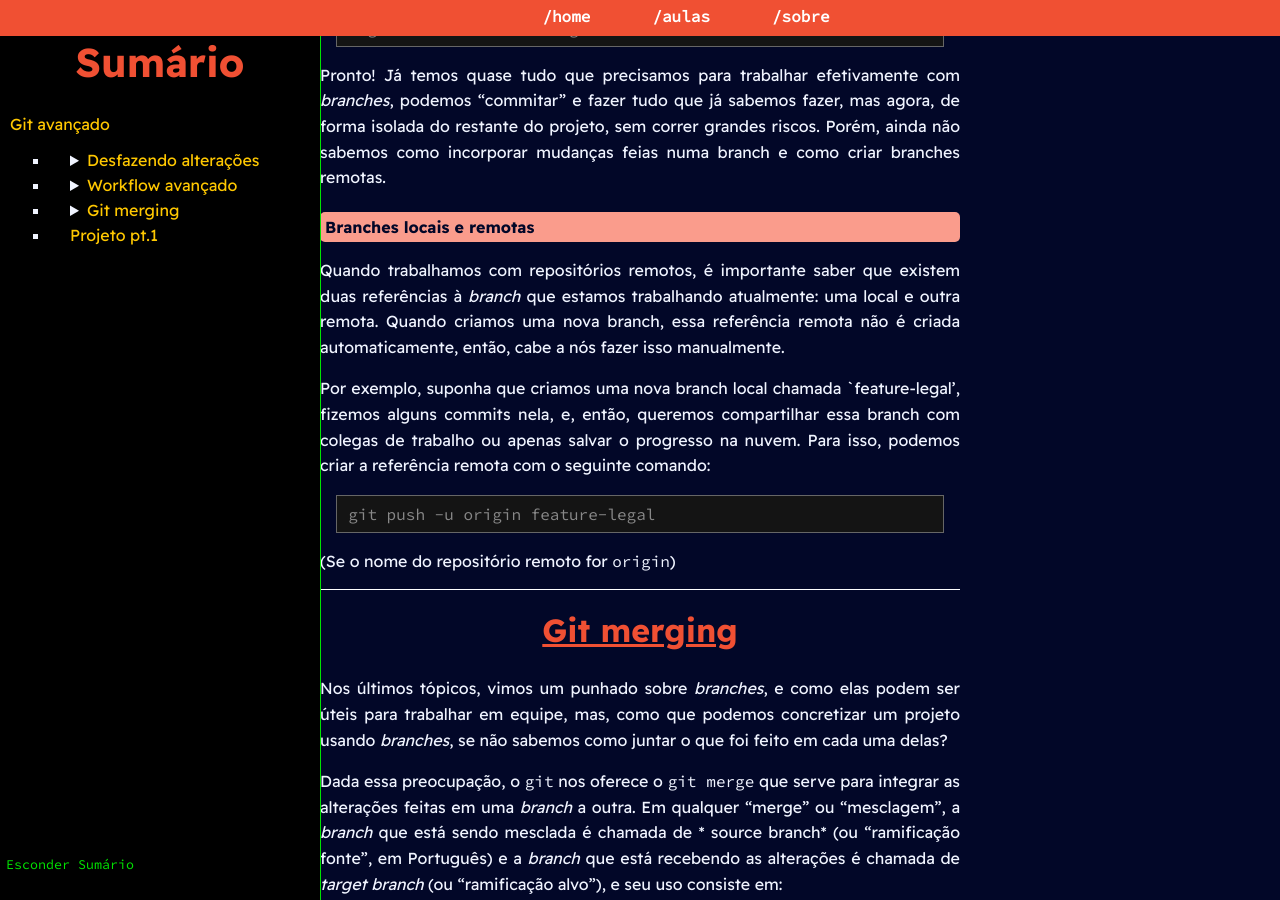
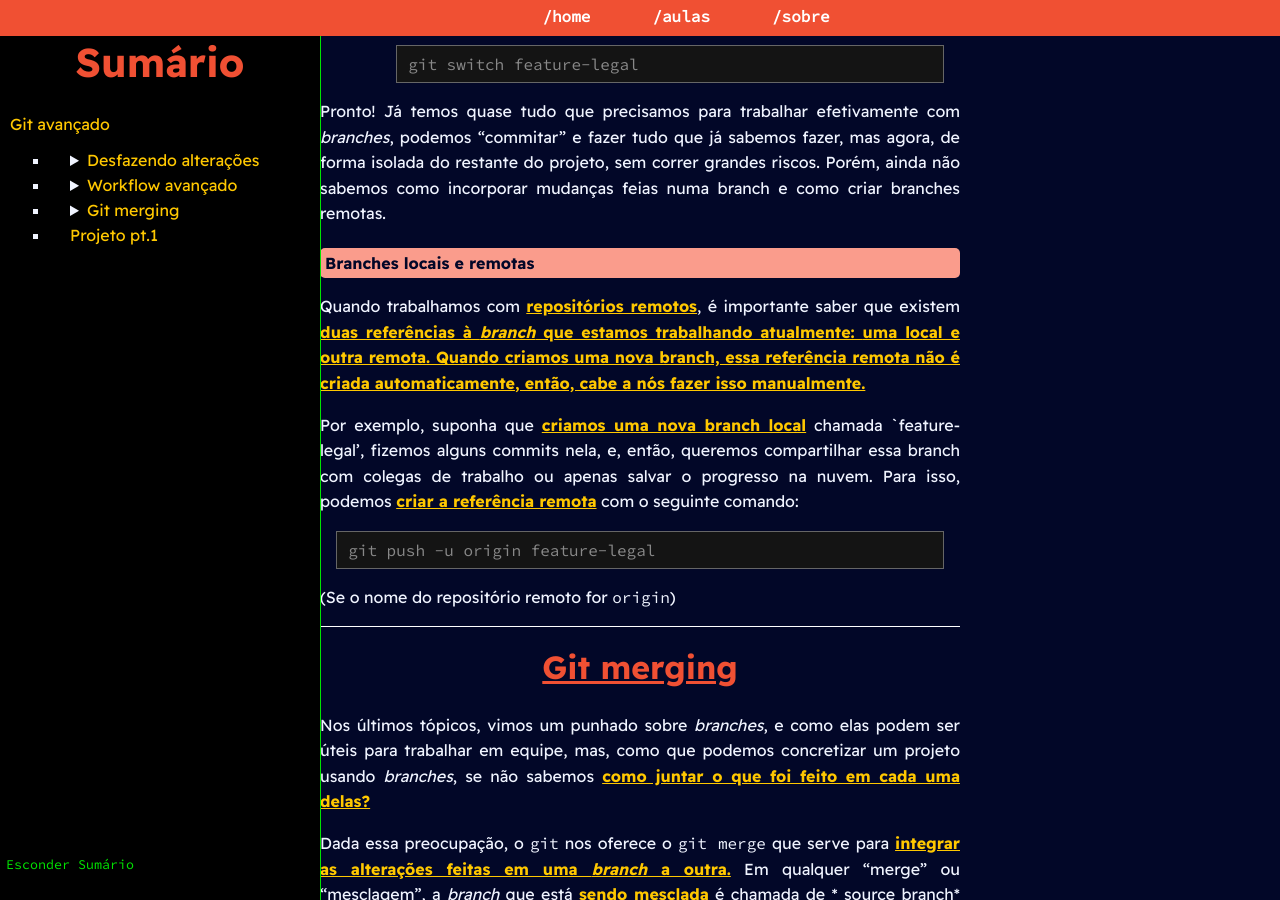
Before and after one commit to PETCC-UFRN/minicurso-linux-git, a Jekyll site: the page built from quartoDia.md, in a window 1280 px wide and 900 px high, scrolled down 4529 px. Built offline with Jekyll 4.4.1, drawn with Linux system fonts in a browser that asks for light colours; some of the changed text lies outside the part shown.

Commit message:
marcando palavras

````diff
--- a/quartoDia.md
+++ b/quartoDia.md
@@ -47,14 +47,14 @@
 ## Desfazendo alterações
 
 No [último tópico](/terceiroDia.md), tivemos o nosso primeiro contato com o `git`, e aprendemos a criar
-repositórios para nos ajudar a rastrear as alterações feitas no nosso projeto localmente e remotamente.
-Entretanto, durante o desenvolvimento de um projeto, é comum que ocorram erros ou alterações
-indesejáveis. Por exemplo, podemos alterar um arquivo sem querer, ou adicionar um arquivo que não deveria
+repositórios para nos ajudar a <span class="destaque">rastrear as alterações feitas no nosso projeto localmente e remotamente</span>.
+Entretanto, durante o desenvolvimento de um projeto, é comum que ocorram <span class="destaque">erros ou alterações
+indesejáveis</span>. Por exemplo, podemos alterar um arquivo sem querer, ou adicionar um arquivo que não deveria
 ser adicionado, ou até mesmo fazer um commit com uma mensagem errada.
 
 Além disso, quando ainda estamos desenvolvendo certa maturidade em relação ao uso do `git`, é muito comum
-tomar medidas extremas para solucionar diferentes tipos de problemas, sem de fato usar os meios que a
-ferramenta nos oferece. Quem nunca deletou e baixou o repositório novamente para se livrar de
+tomar medidas extremas para solucionar diferentes tipos de problemas, <span class="destaque">sem de fato usar os meios que a
+ferramenta nos oferece </span>. Quem nunca deletou e baixou o repositório novamente para se livrar de
 um simples `commit` errado?
 
 Por isso, vamos apresentar algumas formas seguras e mais "elegantes" de lidar com alguns tipos de
@@ -89,17 +89,17 @@
 verdade deveria ser "E" ao invés de "R". E agora, o que fazer?
 
 Revisitando o nosso histórico de commits (podemos fazer isso com o comando `git log --oneline`), urge
-a necessidade de voltar para o commit anterior e corrigir o nome do commit.
+a necessidade de <span class="destaque">voltar para o commit anterior</span> e corrigir o nome do commit.
 
 <img style=" display: block;margin: 0 auto;" src="assets/images/git_dia4_imagem2.jpeg" width="70%">
 <br>
 
 Para isso, existem algumas possibilidades, dentre as quais:
 
-#### `git reset`
+#### "git reset"
 
-A primeira ideia é usar o comando `git reset`, visto que ele tem a capacidade de mover o `HEAD` para um
-commit anterior, onde, por padrão, arquivos alterados são preservados mas não ficam na *stagin area*.
+A primeira ideia é usar o comando `git reset`, visto que ele tem a capacidade de <span class="destaque">mover o `HEAD` para um
+commit anterior </span>, onde, por padrão, arquivos alterados são preservados mas não ficam na *stagin area*.
 
 Então, para simplesmente voltar para o commit anterior, podemos fazer:
 
@@ -107,7 +107,7 @@
 git reset HEAD~1
 ```
 
-aqui, o `~1` indica a quantidade de commits que queremos voltar, no caso, 1 commit. Agora, nosso histórico
+aqui, o `~1` indica a <span class="destaque">quantidade de commits</span> que queremos voltar, no caso, 1 commit. Agora, nosso histórico
 de commits fica assim:
 
 <img style=" display: block;margin: 0 auto;" src="assets/images/git_dia4_imagem3.jpeg" width="70%">
@@ -120,7 +120,7 @@
 git add E ; git commit -m E
 ```
 
-### `git commit --amend`
+#### "git commit --amend"
 
 Alternativamente, podemos usar o comando `git commit --amend`, que nos permite alterar o commit mais
 recente, inclusive os arquivos que foram adicionados a ele.
@@ -129,7 +129,7 @@
 git commit --amend
 ```
 
-Será aberto um editor de texto, onde você poderá alterar a mensagem do commit e após salvar e fechar o
+Será aberto um editor de texto, onde você poderá alterar a mensagem do commit e, após salvar e fechar o
 editor, o commit será alterado.
 
 ## Workflow avançado
@@ -137,20 +137,20 @@
 Todas essas funcionalidades que vimos até agora sobre o `git` são muito úteis, mas, até então, só
 trabalhamos individualmente em pequenos projetos num ambiente controlado. Nesse sentido, é dada a hora
 de finalmente começarmos a apreciar todo o potencial das ferramentas oferecidas pelo `git` para trabalhar
-em ambientes de coloboração. A primeira dessas ferramentas que vamos explorar são as *branches*.
+em <span class="destaque">ambientes de coloboração</span>. A primeira dessas ferramentas que vamos explorar são as <span class="destaque">*branches*</span>.
 
 ### Git branching
 
 Se você pensar no seu histórico de commits como uma árvore, você pode visualizar *branches* como
-ramificações ou galhos dessa árvore, e a ideia por trás das *branches* é permitir que você e seus
-companheiros de projeto, trabalhem em diferentes partes do projeto, sem interferir diretamente no trabalho
-dos outros.
+ramificações ou galhos dessa árvore. A ideia por trás das *branches* é permitir que você e seus
+companheiros de projeto <span class="destaque">trabalhem em diferentes partes do projeto, sem interferir diretamente no trabalho
+dos outros</span>.
 
 O uso dessa ferramenta pode variar a depender da necessidade e política de desenvolvimento de cada projeto,
-entretanto, uma pratica comum é definir uma *branch* principal, geralmente chamada de `master` ou `main`,
-e a cada nova funcionalidade ou correção de bug, criar uma nova *branch* a partir da principal.
+entretanto, uma pratica comum é <span class="destaque">definir uma *branch* principal</span>, geralmente chamada de `master` ou `main`,
+e <span class="destaque">a cada nova funcionalidade</span> ou correção de bug, <span class="destaque">criar uma nova *branch* a partir da principal.</span>
 Essas *branches* secundárias são o que chamamos de *topic branches* ou *feature branches*, e assim que elas
-cumprem o seu propósito, são incorporadas na *branch* principal e deletadas.
+cumprem o seu propósito, são <span class="destaque">incorporadas na *branch* principal e deletadas.</span>
 
 <img style=" display: block;margin: 0 auto;" src="assets/images/git_dia4_imagem4.jpeg" width="70%">
 <br>
@@ -163,21 +163,21 @@
 para um nome mais significativo, como `main`, e criar novas branches a partir dela e trabalhar
 em novas funcionalidades para o projeto.
 
-1. Podemos iniciar o repositório com a branch principal chamada de `main`:
+- 1) Podemos iniciar o repositório com a branch principal chamada de `main`:
 
   ```terminal
   git init --initial-branch=main
   ```
 
-2. Em seguida, podemos criar uma nova branch a partir dela com o `git branch <nome_da_branch> <branch_base>`:
+- 2) Em seguida, podemos criar uma nova branch a partir dela com o `git branch <nome_da_branch> <branch_base>`:
 
   ```terminal
   git branch feature-legal main
   ```
 
-- Alternativamente, podemos omitir o nome da *branch* base, e o `git` vai assumir que queremos criar a nova branch a partir da qual estamos atualmente.
+- Alternativamente, podemos omitir o nome da *branch* base, e o `git` vai assumir que queremos criar a nova branch <span class="destaque">a partir da qual estamos</span> atualmente.
 
-3. Precisamos mudar para a nova branch para começar a trabalhar nela, então usamos o comando `git switch <branch>` (que serve apenas para trocar de branches) ou `git checkout` (mais sobre ele no futuro):
+- 3) Precisamos <span class="destaque"> mudar para a nova branch para começar a trabalhar nela</span>, então usamos o comando `git switch <branch>` (que serve apenas para trocar de branches) ou `git checkout` (mais sobre ele no futuro):
 
   ```terminal
   git switch feature-legal
@@ -189,13 +189,13 @@
 
 #### Branches locais e remotas
 
-Quando trabalhamos com repositórios remotos, é importante saber que existem duas referências
-à *branch* que estamos trabalhando atualmente: uma local e outra remota. Quando criamos uma nova branch,
-essa referência remota não é criada automaticamente, então, cabe a nós fazer isso manualmente.
+Quando trabalhamos com <span class="destaque">repositórios remotos</span>, é importante saber que existem <span class="destaque">duas referências
+à *branch*<span> que estamos trabalhando atualmente: <span class="destaque">uma local e outra remota</span>. Quando criamos uma nova branch,
+essa referência remota <span class="destaque">não é criada automaticamente</span>, então, cabe a nós fazer isso manualmente.
 
-Por exemplo, suponha que criamos uma nova branch local chamada `feature-legal', fizemos alguns commits nela, e,
+Por exemplo, suponha que <span class="destaque">criamos uma nova branch local</span> chamada `feature-legal', fizemos alguns commits nela, e,
 então, queremos compartilhar essa branch com colegas de trabalho ou apenas salvar o progresso na nuvem.
-Para isso, podemos criar a referência remota com o seguinte comando:
+Para isso, podemos <span class="destaque">criar a referência remota</span> com o seguinte comando:
 
 ```terminal
 git push -u origin feature-legal
@@ -206,12 +206,12 @@
 ## Git merging
 
 Nos últimos tópicos, vimos um punhado sobre *branches*, e como elas podem ser úteis para trabalhar em
-equipe, mas, como que podemos concretizar um projeto usando *branches*, se não sabemos como juntar o
-que foi feito em cada uma delas?
+equipe, mas, como que podemos concretizar um projeto usando *branches*, se não sabemos <span class="destaque">como juntar o
+que foi feito em cada uma delas?</span>
 
-Dada essa preocupação, o `git` nos oferece o `git merge` que serve para integrar as alterações feitas em
-uma *branch* a outra. Em qualquer "merge" ou "mesclagem", a *branch* que está sendo mesclada é chamada de *
-source branch* (ou "ramificação fonte", em Português) e a *branch* que está recebendo as alterações é chamada
+Dada essa preocupação, o `git` nos oferece o `git merge` que serve para <span class="destaque">integrar as alterações feitas em
+uma *branch* a outra.</span> Em qualquer "merge" ou "mesclagem", a *branch* que está <span class="destaque">sendo mesclada</span> é chamada de *
+source branch* (ou "ramificação fonte", em Português) e a *branch* que está <span class="destaque">recebendo as alterações</span> é chamada
 de *target branch* (ou "ramificação alvo"), e seu uso consiste em:
 
 - Estando na *target branch*:
@@ -221,21 +221,21 @@
   ```
 
 Mas, nem sempre é tão simples assim, e existem diferentes formas que o `git` pode realizar essa
-mesclagem, as quais impactam diretamente no seu histórico de commits.
+mesclagem, as quais impactam diretamente no seu <span class="destaque">histórico de commits.</span>
 
 ### Fast-forward merge
 
-Uma das formas que o `merge` ocorre é *fast-foward*, e a ideia é que a *target branch* vai apenas avançar o seu histórico em relação a *source branch*, por exemplo, imagine o seguinte histórico de commits:
+Uma das formas que o `merge` ocorre é *fast-foward*, e a ideia é que a *target branch* vai apenas <span class="destaque">avançar o seu histórico</span> em relação a *source branch*, por exemplo, imagine o seguinte histórico de commits:
 
 <img style=" display: block;margin: 0 auto;" src="assets/images/git_dia4_imagem5.jpeg" width="70%">
 <br>
 
-Suponha que a *branch* vermelha (`feature`) cumpriu seu propósito e agora você quer mesclar o que foi feito
-nela a linha de desenvolvimento principal (`main`). Pensando de forma lúdica, o `git` realizaria a
-mesclagem  apenas descendo essas bolinhas vermelhas e deixando equiparadas com a `main` e avançando o
-`HEAD` para o commit mais recente da `feature`. Visualmente, isso ocorre da seguinte maneira:
+Suponha que a *branch* vermelha (`feature`) cumpriu seu propósito e agora você quer <span class="destaque">mesclar o que foi feito
+nela a linha de desenvolvimento principal (`main`).</span> Pensando de forma lúdica, o `git` realizaria a
+mesclagem  apenas descendo essas bolinhas vermelhas e deixando <span class="destaque">equiparadas com a `main</span> e <span class="destaque">avançando o
+`HEAD`</span> para o commit mais recente da `feature`. Visualmente, isso ocorre da seguinte maneira:
 
-1. E alinhado a linha de desenvolvimento principal:
+1. É alinhado à linha de desenvolvimento principal:
 
 <img style=" display: block;margin: 0 auto;" src="assets/images/git_dia4_imagem6.jpeg" width="70%">
 <br>
@@ -245,50 +245,51 @@
 <img style=" display: block;margin: 0 auto;" src="assets/images/git_dia4_imagem7.jpeg" width="70%">
 <br>
 
-Mas, e se a divergência não for assim tão simples e seu histórico estiver análogo a
-[essa figura](#git-branching), seria possível fazer esse avanço?
+Mas, e se a divergência não for assim tão simples e seu histórico estiver análogo à figura abaixo(#git-branching), seria possível fazer esse avanço?
+
+<img style=" display: block;margin: 0 auto;" src="assets/images/git_dia4_imagem4.jpeg" width="70%">
 
 ### Three-way merge
 
-A outra forma de o `git` realizar merges é o *three-way merge*. Ele acontece quando é impossível alcançar a
-cabeça da *target branch* seguindo os commits parentes a partir da cabeça da *source branch*. Visualmente,
+A outra forma de o `git` realizar merges é o *three-way merge*. Ele acontece quando é <span class="destaque">impossível alcançar a
+cabeça da *target branch*</span> seguindo os commits parentes a partir da cabeça da *source branch*. Visualmente,
 isso seria:
 
 <img style=" display: block;margin: 0 auto;" src="assets/images/git_dia4_imagem8.jpeg" width="70%">
 <br>
 
-- Note que, de fato, é impossível alcançar o commit F, a partir do commit E, logo, isso significa que as branches
-divergiram e que o `git` precisará realizar o *three-way merge*.
+- Note que, de fato, é impossível alcançar o commit F, a partir do commit E, logo, isso significa que <span class="destaque">as branches
+divergiram</span> e que o `git` precisará realizar o *three-way merge*.
 
-Para conseguir realizar a mesclagem, o `git` precisa criar um novo commit que tenha como parente os dois
+Para conseguir realizar a mesclagem, o `git` precisa <span class="destaque">criar um novo commit</span> que tenha como parente os dois
 últimos commits da *source* e *target* branch, de forma que o histórico das duas fiquem acessíveis a partir
 da mesma branch.
 
 <img style=" display: block;margin: 0 auto;" src="assets/images/git_dia4_imagem9.jpeg" width="70%">
 <br>
 
-E esse processo só ocorre, se alterações feitas em uma branch não interferirem diretamente nas alterações
-feitas na outra, caso contrário, o `git` não conseguirá realizar a mesclagem e você terá que resolver
-cada conflito manualmente, para consolidar o *merge commit*.
+E esse processo só ocorre se <span class="destaque">alterações feitas em uma branch não interferirem diretamente nas alterações
+feitas na outra</span>, caso contrário, o `git` não conseguirá realizar a mesclagem e você terá que <span class="destaque">resolver
+cada conflito manualmente</span>, para consolidar o *merge commit*.
 
 ### Lidando com conflitos
 
-Para além do *three-way merge* e do `git`, um dos desafios mais clássicos que enfretamos ao trabalhar com
-projetos e com outras pessoas é a resolução de conflitos. Seja por falta de comunicação entre a equipe,
+Para além do *three-way merge* e do `git`, um dos desafios mais clássicos que enfretamos ao <span class="destaque">trabalhar com
+projetos e com outras pessoas</span> é a resolução de conflitos. Seja por <span class="destaque">falta de comunicação entre a equipe</span>,
 planejamento, erro humano, ou qualquer outra razão, é muito comum que duas ou mais pessoas acabem
 trabalhando na mesma parte do projeto ao mesmo tempo e isso resultar em conflitos.
 
-Consequentemente, com o `git` não é diferente, e conflitos ocorrem no momento em que o `git` não consegue
-mesclar duas branches automaticamente via *three-way merge*. Para resolver o conflito, você precisa
+Consequentemente, com o `git` não é diferente, e conflitos ocorrem no momento em que o `git` <span class="destaque">não consegue
+mesclar duas branches automaticamente</span> via *three-way merge*. Para resolver o conflito, você precisa
 intervir diretamente na parte do arquivo que é conflitante entre as *branches* e decidir o que será mantido.
 
 Portanto, vamos investigar quais são algumas das principais causas de conflitos e como resolvê-los.
 
 #### Alterações no mesmo arquivo
 
-Um conflito no *three-way merge* é dado quando duas ou mais pessoas trabalham na mesma parte
-de um arquivo, visto que, ao mesclar as alterações, o `git` é incapaz de decidir qual versão manter. Dessa
-forma, O `git` vai te dizer em qual arquivo houve conflito, e vai decorar o arquivo com marcações especiais
+Um conflito no *three-way merge* é dado quando duas ou mais pessoas trabalham <span class="destaque">na mesma parte
+de um arquivo</span>, visto que, ao mesclar as alterações, o `git` é incapaz de decidir <span class="destaque">qual versão manter.</span> Dessa
+forma, o `git` vai te dizer em qual arquivo houve conflito, e vai decorar o arquivo com <span class="destaque">marcações especiais</span>
 para lhe mostrar as diferentes versões de determinadas linhas do arquivo. Essas marcações são:
 
 ```terminal
@@ -301,7 +302,7 @@
 
 Para resolver esse tipo de conflito, voce vai precisar:
 
-- Decidir o que manter, editar o arquivo e remover a decoração de conflito.
+- <span class="destaque">Decidir o que manter<span>, editar o arquivo e remover a decoração de conflito.
 - Adicionar o arquivo ao *stage* e consolidar o *merge commit*.
 
 #### Estado do repositório local e repositório remoto
@@ -310,13 +311,13 @@
 repositório, e sempre alguém vai terminar antes ou depois de outra pessoa. Nesse sentido, tente visualizar
 comigo o seguinte cenário:
 
-- Você e seu colega estão trabalhando em duas funcionalidades diferentes no mesmo projeto, e o histórico
+- Você e seu colega estão trabalhando em duas <span class="destaque">funcionalidades diferentes</span> no mesmo projeto, e o histórico
 de commits se parece com isso:
 
 <img style=" display: block;margin: 0 auto;" src="assets/images/git_dia4_imagem010.jpeg" width="70%">
 <br>
 
-- Seu colega terminou antes de você e publicou a branch dele remotamente, e já incorporou as alterações
+- Seu colega terminou antes de você e <span class="destaque">publicou a branch dele remotamente</span>, e já incorporou as alterações
 dele na `main`.
 
   | Sua versão local| Versão remota |
@@ -336,18 +337,18 @@
 Dada a problemática, o que fazer?
 
 O `git` vai te dar a oportunidade de mesclar a sua branch local com a remota via *three-way merge*, para
-que você consiga publicar as alterações com sucesso. Mas, note que, será criado um commit desnecessário
-por descuido, além da alta chance de haver conflitos por possíveis alterações no mesmo arquivo.
+que você consiga publicar as alterações com sucesso. Mas, note que será criado <span class="destaque">um commit desnecessário
+por descuido</span>, além da alta chance de haverem <span class="destaque">conflitos por possíveis alterações no mesmo arquivo.</span>
 
-Num cenário ideal, sempre antes e depois de trabalhar, atualize o seu repositório local com os comandos que
+Num cenário ideal, sempre antes e depois de trabalhar, <span class="destaque">atualize o seu repositório local</span> com os comandos que
 já aprendeu, para evitar esse tipo de problema.
 
 #### Divergências significativas
 
 É mais comum do que se imagina, especialmente em equipes grandes ou entre novatos no uso do git, a
-criação de divergências significativas em uma ou mais branches. Por exemplo, se você está trabalhando em
-uma branch feature enquanto seu colega está na main e ambos fazem mudanças significativas que afetam o
-mesmo arquivo, é provável que não será possível incorporar suas alterações na branch principal sem enfrentar
+criação de <span class="destaque">divergências significativas em uma ou mais branches.</span> Por exemplo, se você está trabalhando em
+uma branch feature enquanto seu colega está na main e ambos fazem mudanças significativas que afetam <span class="destaque">o
+mesmo arquivo</span>, é provável que não será possível incorporar suas alterações na branch principal sem enfrentar
 conflitos.
 
 A causa desse tipo de conflito, é, principalmente, a falta de comunicação e planejamento entre as partes.
@@ -357,14 +358,14 @@
 A maioria dos conflitos no `git` não fogem muito do que foi apresentado até agora, então, para previnir
 esses tipos de conflitos, alguma práticas são recomendadas:
 
-- **Comunique-se constatemente e abertamente com a equipe** sobre quais partes do projeto cada um está trabalhando.
+- <span class="destaque">**Comunique-se constatemente e abertamente com a equipe**</span> sobre quais partes do projeto cada um está trabalhando.
 
-- Faça **commits frequentes** e pequenos assim como a
+- Faça <span class="destaque">**commits frequentes**</span> e pequenos assim como a
 [filosofia do Unix](/primeiroDia.md#filosofia-unix-programas-simples-e-combináveis) sugere para o
 desenvolver de software. Isso mantém o repositório atualizado, diminui a chance de conflitos e facilita
 revisitar o commit no futuro.
 
-- **Mantenha suas branches de *feature* curtas e mescle-as na `main` frequentemente**, pois branches de
+- <span class="destaque">**Mantenha suas branches de *feature* curtas e mescle-as na `main` frequentemente**,</span> pois branches de
 longa-duração tendem a se desviar significantemente de outras e criar conflitos.
 
 ## Projeto pt.1
````
